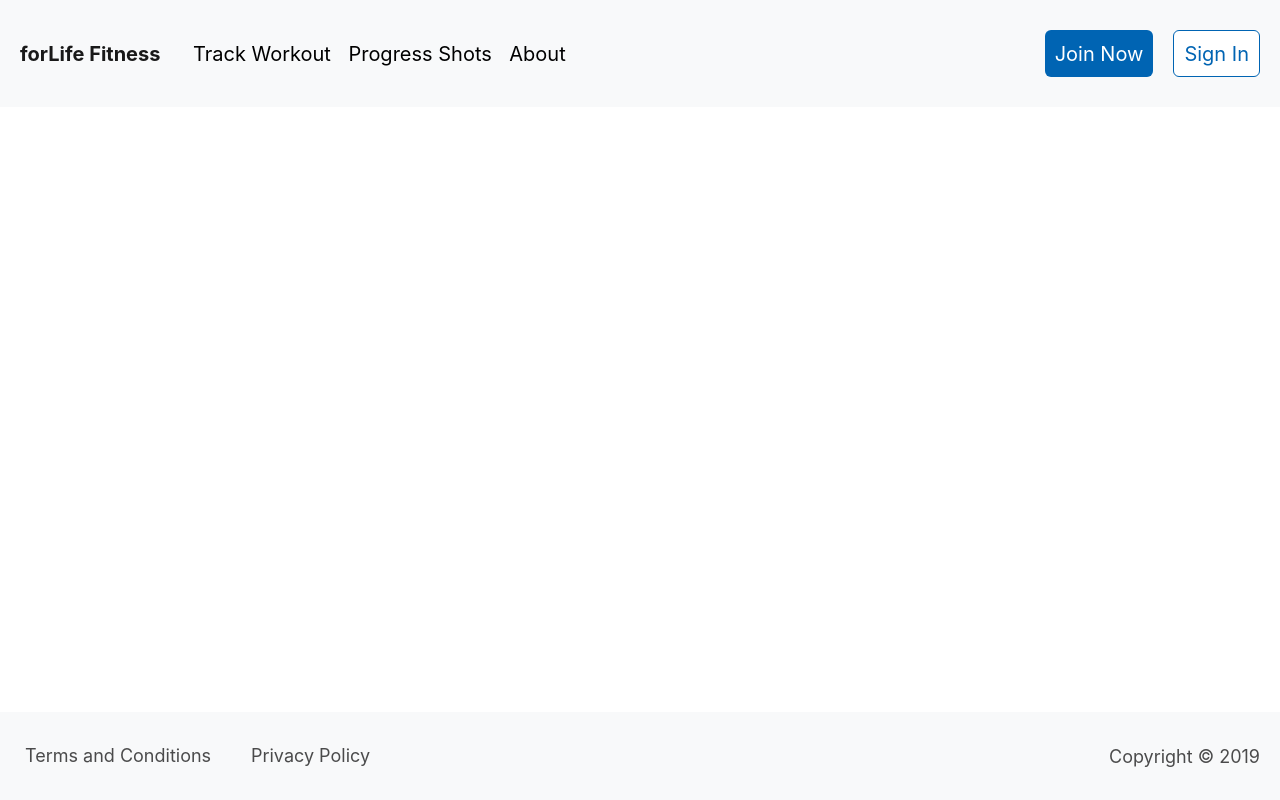
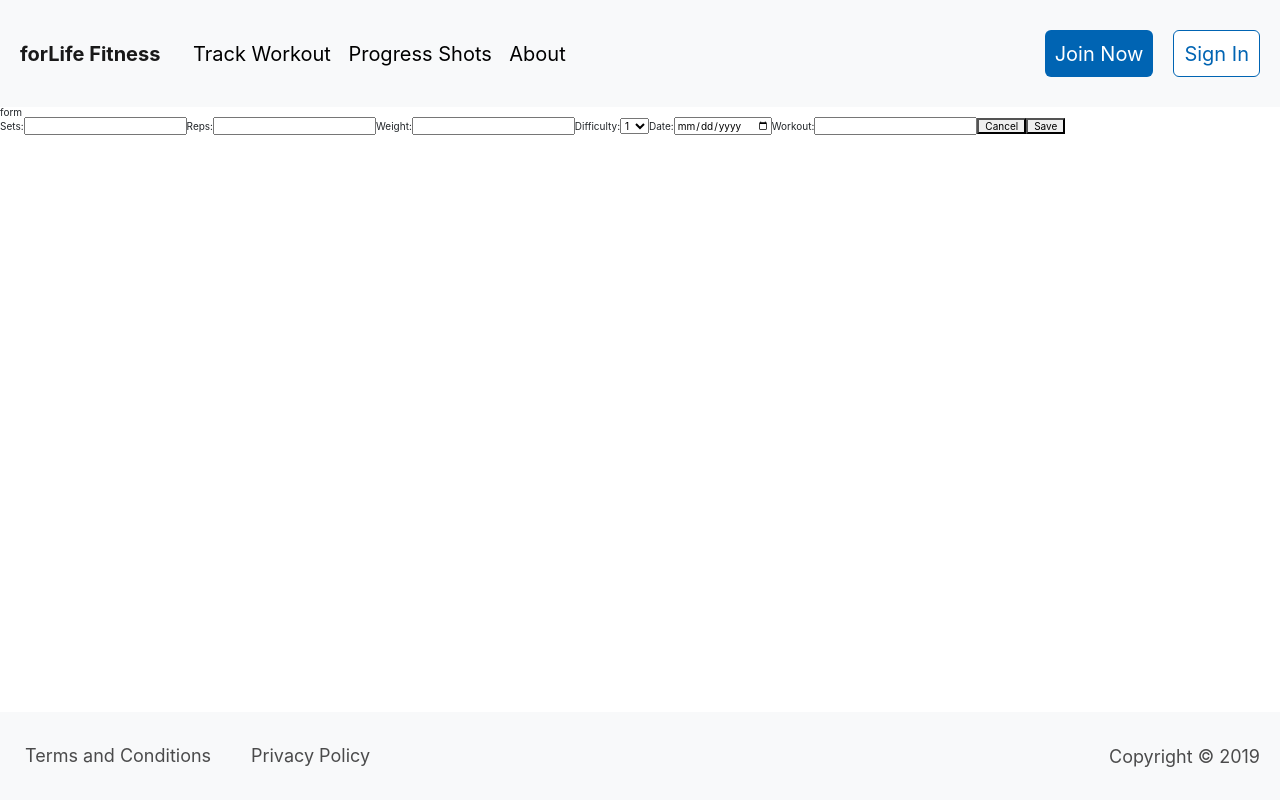
Before and after one commit to bw-weight-lifting-journal/Front-end, a React (Create React App) app in the folder weightlifting-journal/: page / in a window 1280 px wide. Built offline with nearby package versions, Linux system fonts and the light colour scheme.

Commit message:
added formik and axios as dependencies and built out new workout form

```diff
--- a/weightlifting-journal/package.json
+++ b/weightlifting-journal/package.json
@@ -3,13 +3,16 @@
   "version": "0.1.0",
   "private": true,
   "dependencies": {
+    "axios": "^0.19.0",
     "bootstrap": "^4.3.1",
+    "formik": "^1.5.8",
     "node-sass": "^4.12.0",
     "react": "^16.8.6",
     "react-dom": "^16.8.6",
     "react-router": "^5.0.1",
     "react-scripts": "3.0.1",
-    "reactstrap": "^8.0.1"
+    "reactstrap": "^8.0.1",
+    "yup": "^0.27.0"
   },
   "scripts": {
     "start": "react-scripts start",
--- a/weightlifting-journal/src/App.js
+++ b/weightlifting-journal/src/App.js
@@ -2,11 +2,13 @@ import React from 'react';
 import './App.scss';
 import TopNav from './components/navmenus/Nav';
 import Footer from './components/navmenus/Footer';
+import NewWorkoutForm from './components/NewWorkoutForm';
 
 function App() {
   return (
     <div className="App">
       <TopNav />
+      <NewWorkoutForm />
       <Footer />
     </div>
   );
--- /dev/null
+++ b/weightlifting-journal/src/components/NewWorkoutForm.js
@@ -0,0 +1,78 @@
+import React from 'react'
+import { withFormik, Form, Field } from 'formik'
+
+function NewWorkoutForm() {
+    return(
+        <div>
+            form
+            <Form>
+                <label>
+                    Sets:
+                    <Field
+                        type='number'
+                        name='sets'
+                    />
+                </label>
+                <label>
+                    Reps:
+                    <Field
+                        type='number'
+                        name='reps'
+                    />
+                </label>
+                <label>
+                    Weight:
+                    <Field
+                        type='number'
+                        name='weight'
+                    />
+                </label>
+                <label>
+                    Difficulty:
+                    <Field component='select' name='difficulty'>
+                        <option value='1'>1</option>
+                        <option value='2'>2</option>
+                        <option value='3'>3</option>
+                        <option value='4'>4</option>
+                        <option value='5'>5</option>
+                    </Field>
+                </label>
+                <label>
+                    Date:
+                    <Field
+                        type='date'
+                        name='date'
+                    />
+                </label>
+                <label>
+                    Workout:
+                    <Field
+                        type='text'
+                        name='workout'
+                    />
+                </label>
+                <button type='reset'>Cancel</button>
+                <button type='submit'>Save</button>
+            </Form>
+        </div>
+    )
+}
+
+const FormikNewWorkoutForm = withFormik({
+    mapPropsToValues() {
+        return {
+            sets: '',
+            reps: '',
+            weight: '',
+            difficulty: '',
+            date: '',
+            workout: ''
+        }
+    },
+
+    handleSubmit(values) {
+        console.log(values)
+    }
+})(NewWorkoutForm)
+
+export default FormikNewWorkoutForm
```
Also changed, not shown: 1 other file (tests, documents, lock files or other folders).
